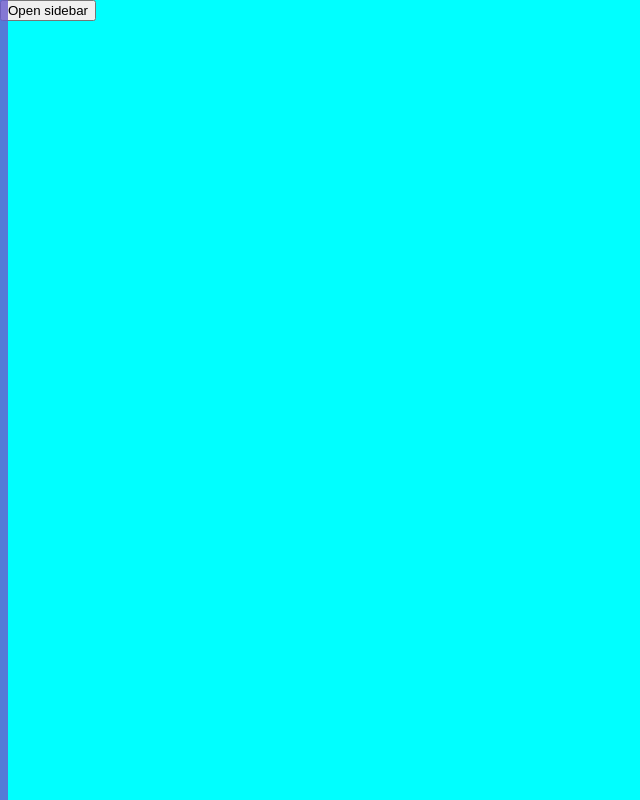
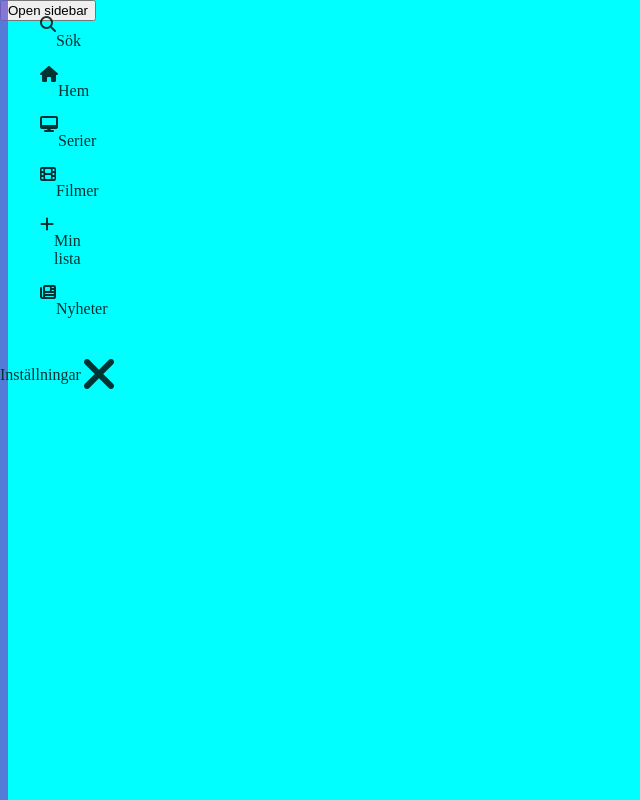
Before and after one commit to lisapaajarvi/sidebar, a plain HTML site: page index.html in a window 1280 px wide. Shown: the whole page, without its empty margins (0-640 px from the left). Drawn offline with Linux system fonts and the light colour scheme.

Commit message:
added sidebar content

```diff
--- a/index.html
+++ b/index.html
@@ -5,11 +5,42 @@
     <meta name="viewport" content="width=device-width, initial-scale=1.0">
     <title>Sidebar exercise</title>
     <link rel="stylesheet" href="./style.css">
+    <script src="https://kit.fontawesome.com/5fe505aff9.js" crossorigin="anonymous"></script>
     <script src="./script.js"></script>
+
 </head>
 <body>
-<div class="sidebar">
-
+<div class="sidebar flex column" id="sidebar-div">
+    <div class="user-div"></div>
+    <div class="menu flex column">
+        <ul>
+            <li class="flex align-center space-between">
+                <i class="fas fa-search"></i>
+                <p>Sök</p>
+            </li>
+            <li class="flex align-center space-between">
+                <i class="fas fa-home"></i>
+                <p>Hem</p>
+            </li>
+            <li class="flex align-center space-between">
+                <i class="fas fa-desktop"></i>
+                <p>Serier</p>
+            </li>
+            <li class="flex align-center space-between">
+                <i class="fas fa-film"></i>
+                <p>Filmer</p>
+            </li>
+            <li class="flex align-center space-between">
+                <i class="fas fa-plus"></i>
+                <p>Min lista</p>
+            </li>
+            <li class="flex align-center space-between">
+                <i class="fas fa-newspaper"></i>
+                <p>Nyheter</p>
+            </li>
+        </ul>
+    </div>
+    <div class="flex space-between"> <p>Inställningar</p> <i class="fas fa-times fa-3x" id="close-sidebar-icon"></i></div>
 </div>
 <button id="open-sidebar-button">Open sidebar</button>
 </body>
```
